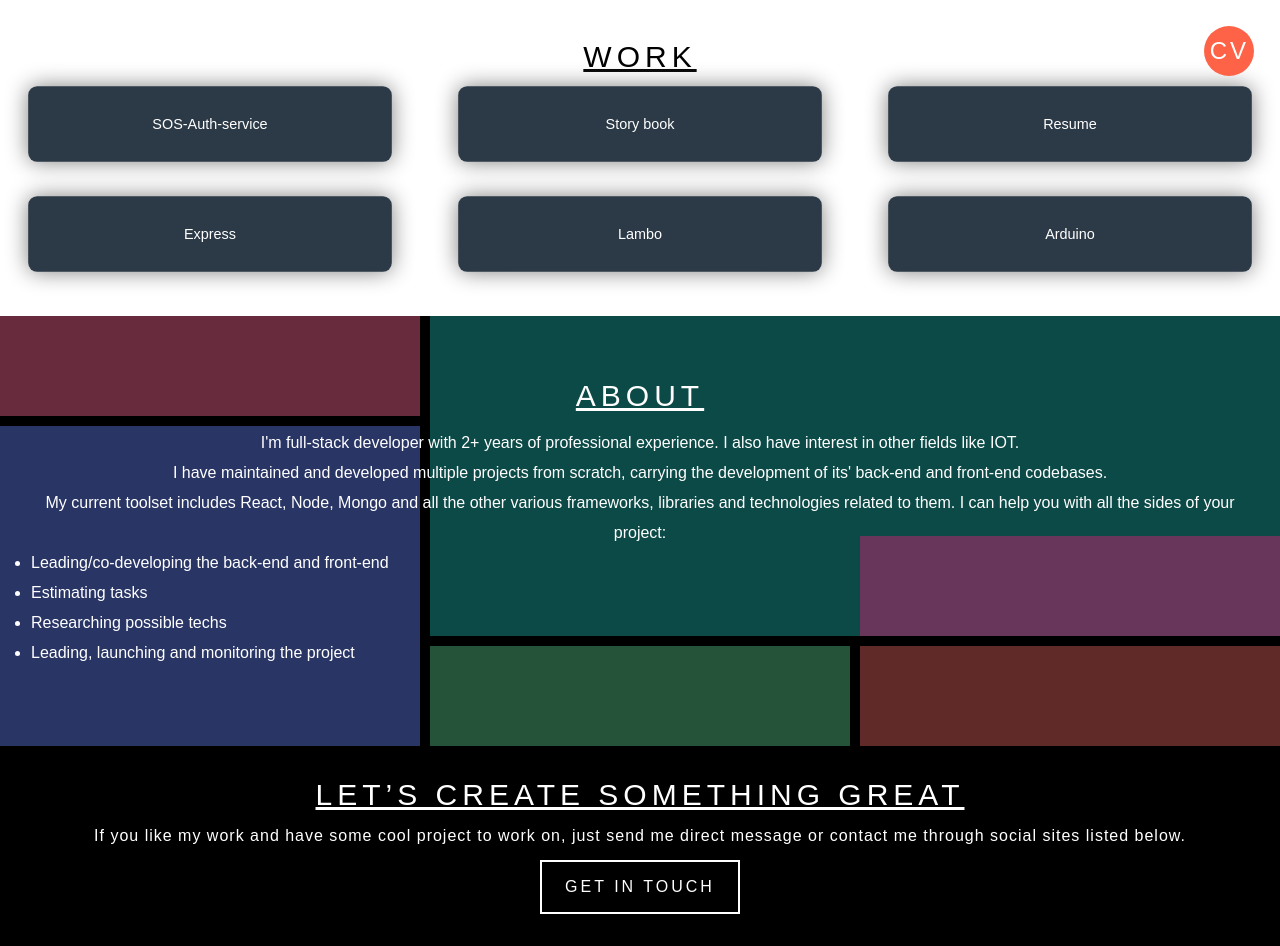
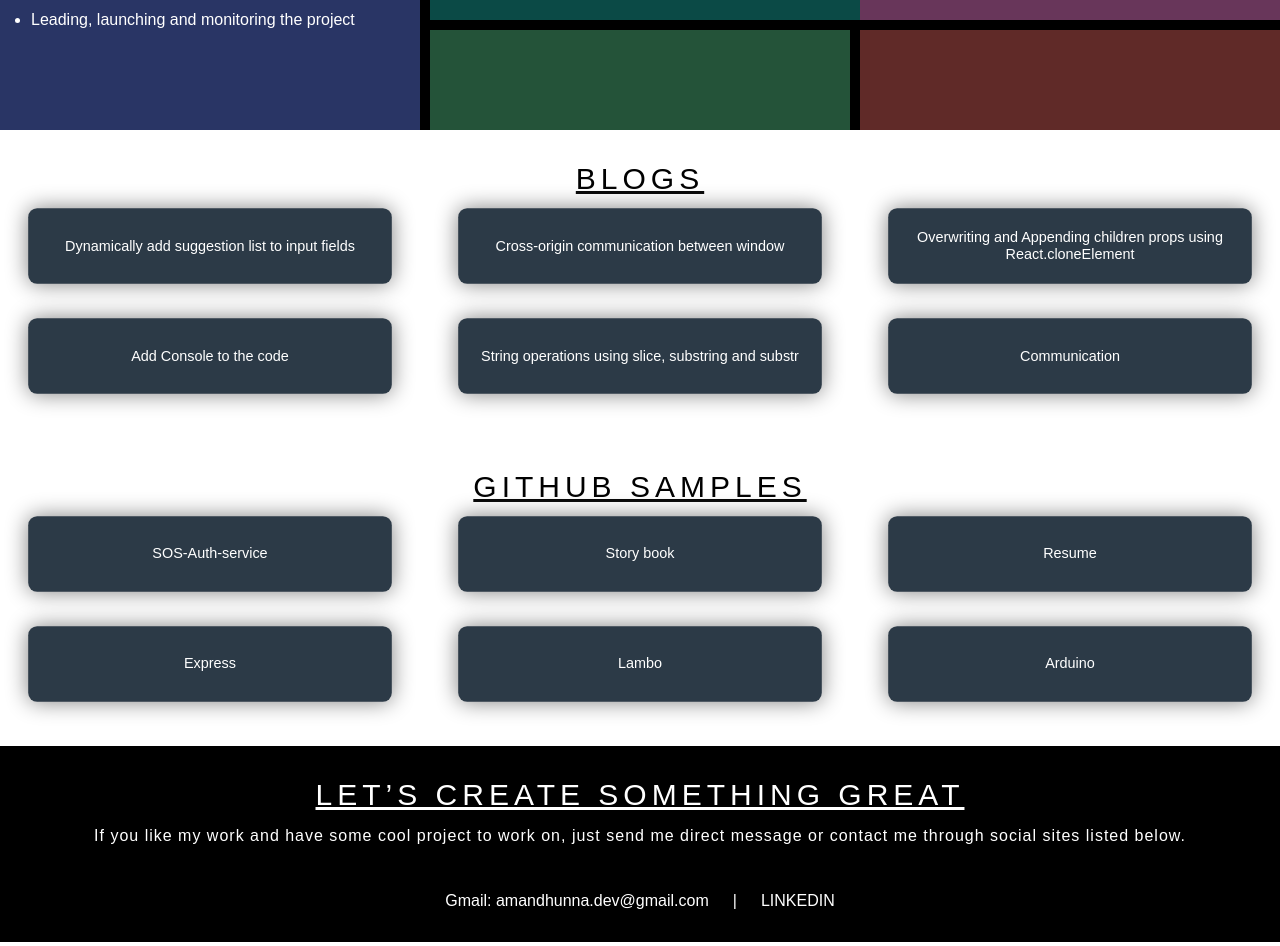
Before and after one commit to amandhunna/portfolio, a React (Create React App) app: page / in a window 1280 px wide. Shown: the part 700-1646 px from the top of the page. Built offline with nearby package versions, Linux system fonts and the light colour scheme; no server answers.

Commit message:
feat: basic updates, yoe and format

```diff
--- a/src/Main.jsx
+++ b/src/Main.jsx
@@ -128,14 +128,13 @@ function Main() {
   }, []);
   return (
     <>
-      <a
+      {/* <a
         className="download-btn"
         href="https://drive.google.com/file/d/1bfcp9no13ONLMbQowGJA6iaX15uoxM4x/view?usp=sharing"
         download="resume_amanjotSingh"
       >
-        {/*  <FontAwesomeIcon icon={faDownload} /> */}
         <div>CV</div>
-      </a>
+      </a> */}
       <header className={`header ${activeClass}`}>
         <div id="logo" className="center-middle" onClick={scrollTop}>
           AS
@@ -180,14 +179,6 @@ function Main() {
           </div>
         </div>
       </section>
-      <section id="portfolio" className="section">
-        <h3>BLOGS</h3>
-        <div className="wrapper">{getRecentBlogs()}</div>
-      </section>
-      <section id="recentWork" className="section">
-        <h3>WORK</h3>
-        <div className="wrapper">{getRecentWork()}</div>
-      </section>
       <section id="aboutMe" className="section">
         <div style={colors.wrapper} className="wrapper">
           <div style={colors.one} className="one"></div>
@@ -197,10 +188,10 @@ function Main() {
           <div style={colors.five} className="five"></div>
           <div style={colors.six} className="six"></div>
           <div className="seven section">
-            <h3>ABOUT</h3>
+            <h3></h3>
             <div className="skillSet">
               <p>
-                I'm full-stack developer with 2+ years of professional
+                I'm full-stack developer with 5+ years of professional
                 experience. I also have interest in other fields like IOT.
               </p>
               <p>
@@ -221,29 +212,44 @@ function Main() {
           </div>
         </div>
       </section>
+      <section id="portfolio" className="section">
+        <h3>BLOGS</h3>
+        <div className="wrapper">{getRecentBlogs()}</div>
+      </section>
+      <section id="recentWork" className="section">
+        <h3>GITHUB SAMPLES</h3>
+        <div className="wrapper">{getRecentWork()}</div>
+      </section>
+
       <section id="contact" className="section">
         <h3>LET’S CREATE SOMETHING GREAT</h3>
         <p>
           If you like my work and have some cool project to work on, just send
           me direct message or contact me through social sites listed below.
         </p>
-        <a className="mailTo" href={"mailto:amanjotsingh260@gmail.com"}>
+        {/* <a className="mailTo" href={"mailto:amandhunna.dev@gmail.com"}>
           GET IN TOUCH
-        </a>
+        </a> */}
 
         <div className="links">
-          <div
+          {/* <div
             onClick={() =>
-              window.open("https://www.instagram.com/amanjotsinghdhunna/")
+              window.open("https://www.instagram.com/amandhunna-dev/")
             }
           >
             INSTAGRAM
+          </div> */}
+           <div
+            style={{cursor: 'copy'}}
+            onClick={() => {navigator.clipboard.writeText('amandhunna.dev@gmail.com')}}
+          >
+            Gmail: amandhunna.dev@gmail.com
           </div>
           <span>|</span>
           <div
             onClick={() =>
               window.open(
-                "https://www.linkedin.com/in/amanjot-singh-398731131/"
+                "www.linkedin.com/in/amandhunna-ln/"
               )
             }
           >
```
Also changed, not shown: 1 other file (tests, documents, lock files or other folders).
